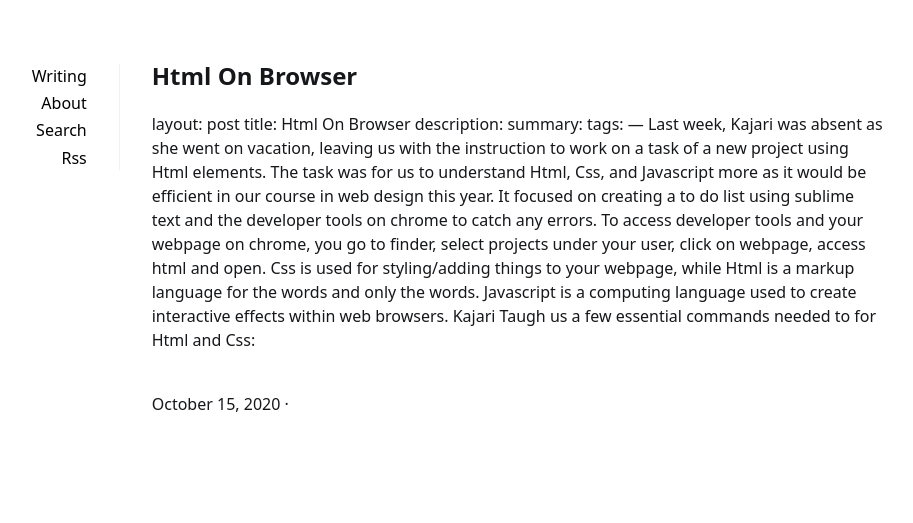
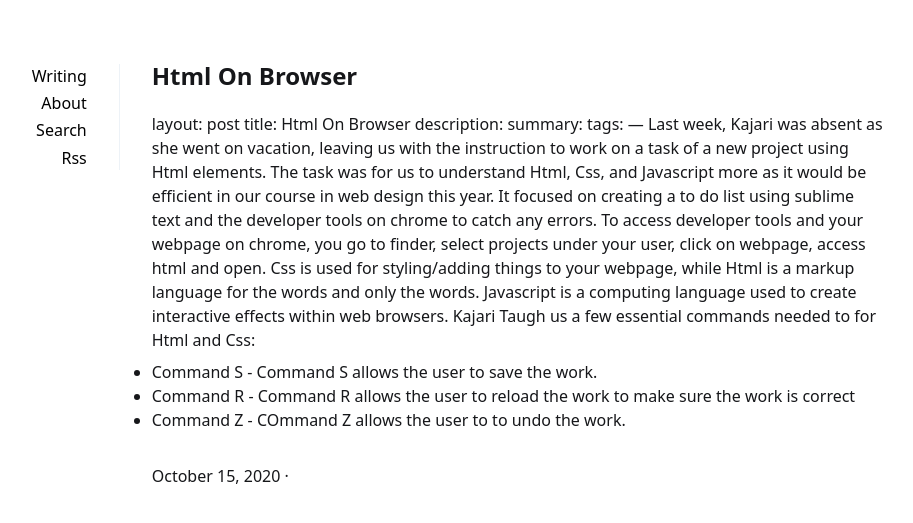
Before and after one commit to Osvaldo178/Osvaldo178.github.io, a Jekyll site: the page built from _posts/2020-10-15-Html-On-Browser.md, in a window 1280 px wide. Shown: the top 523 px of the page, without its empty margins (201-1114 px from the left). Built offline with Jekyll 4.4.1, drawn with Linux system fonts in a browser that asks for light colours.

Commit message:
added information on html work on a browser

```diff
--- a/_posts/2020-10-15-Html-On-Browser.md
+++ b/_posts/2020-10-15-Html-On-Browser.md
@@ -5,3 +5,6 @@ summary:
 tags:
 ---
   Last week, Kajari was absent as she went on vacation, leaving us with the instruction to work on a task of a new project using Html elements. The task was for us to understand Html, Css, and Javascript more as it would be efficient in our course in web design this year. It focused on creating a to do list using sublime text and the developer tools on chrome to catch any errors. To access developer tools and your webpage on chrome, you go to finder, select projects under your user, click on webpage, access html and open. Css is used for styling/adding things to your webpage, while Html is a markup language for the words and only the words. Javascript is a computing language used to create interactive effects within web browsers. Kajari Taugh us a few essential commands needed to for Html and Css:
+* Command S - Command S allows the user to save the work.
+* Command R - Command R allows the user to reload the work to make sure the work is correct
+* Command Z - COmmand Z allows the user to to undo the work.
```
